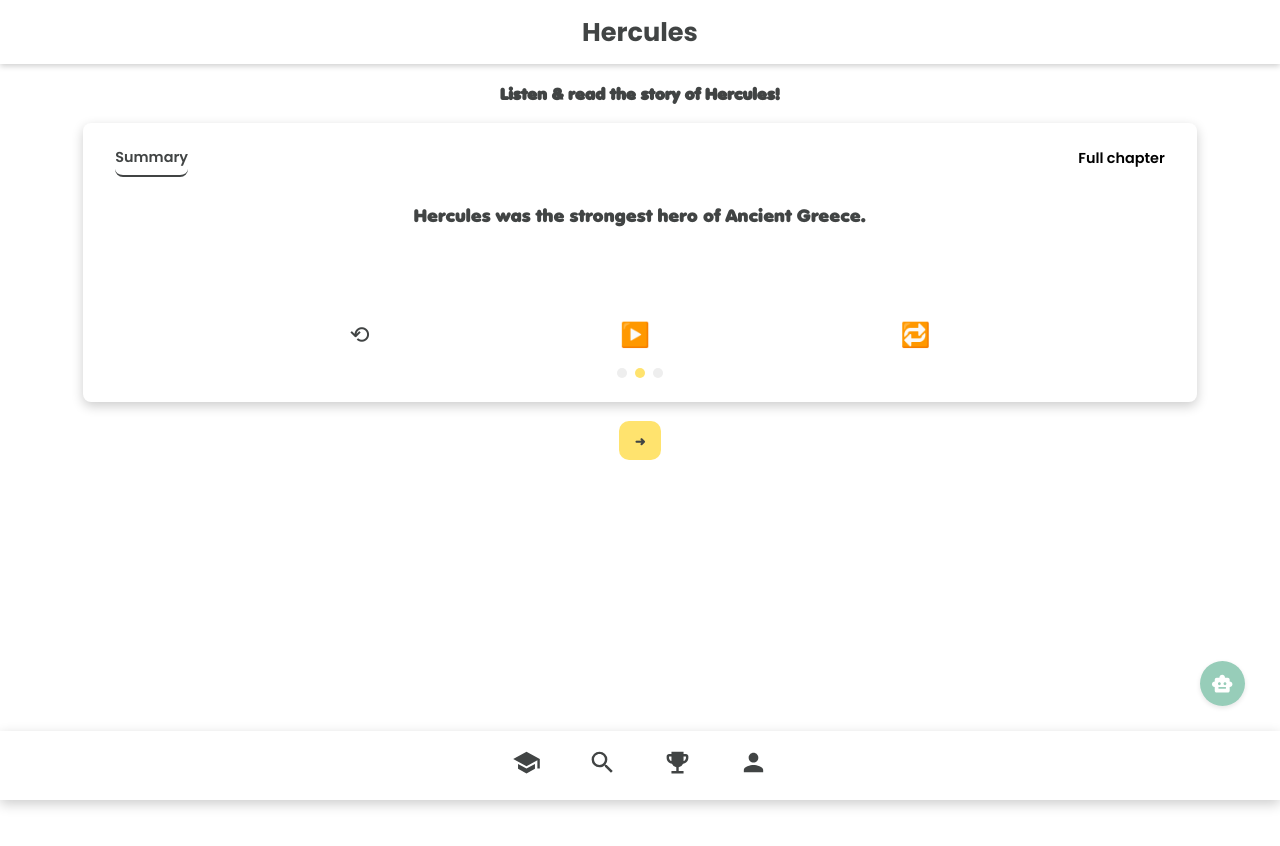
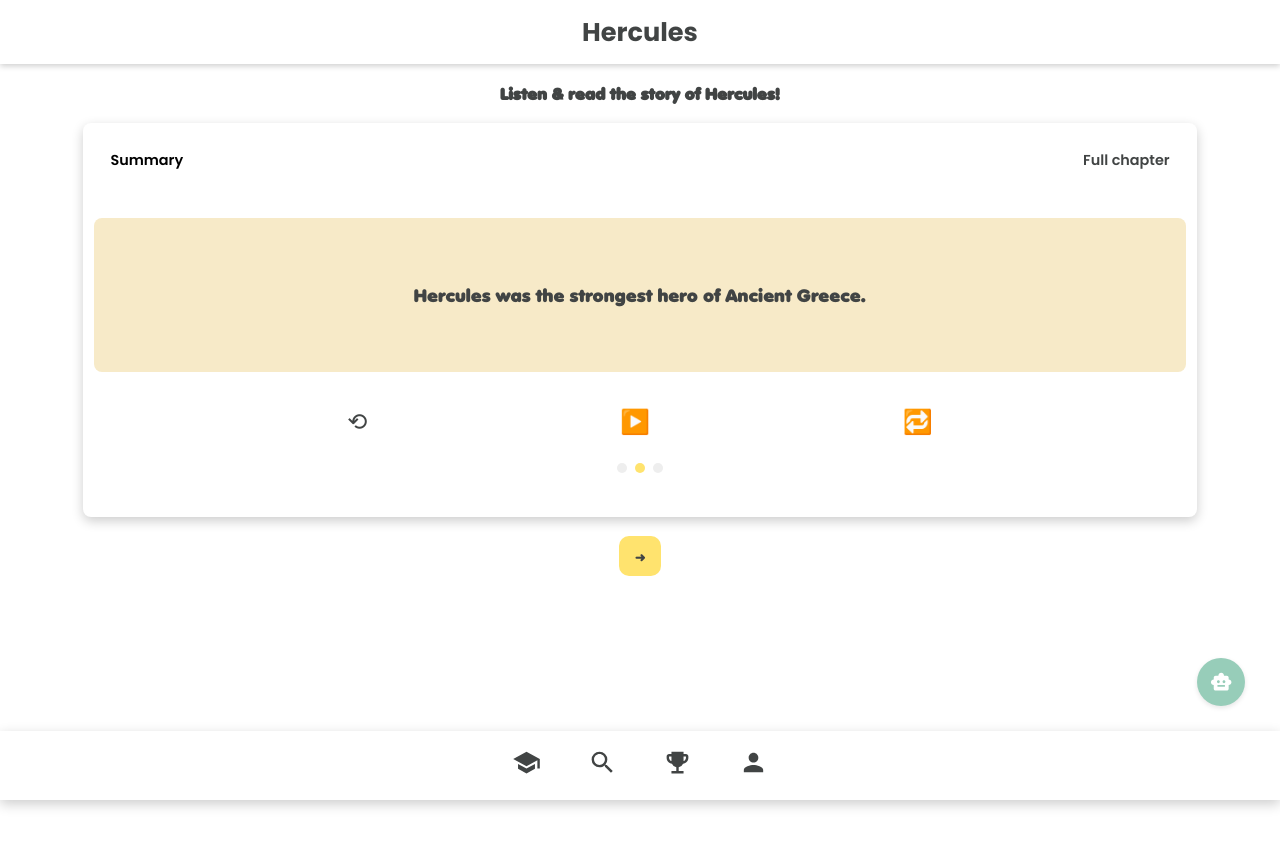
Before and after one commit to LitoKarageorgou/bright-app, a React (Vite) app: page /courses/history/hercules/story in a window 1280 px wide. Shown: the top 846 px of the page. Built offline with nearby package versions, Linux system fonts and the light colour scheme.

Commit message:
feat: replace video with the final version, continue building HerculesStoryScreen

```diff
--- a/src/components/AiButton.module.css
+++ b/src/components/AiButton.module.css
@@ -4,8 +4,8 @@
   right: 2.2rem;
   background-color: var(--color-accent-mint);
   border-radius: 50%;
-  width: 45px;
-  height: 45px;
+  width: 48px;
+  height: 48px;
   box-shadow: 0 2px 5px rgba(0, 0, 0, 0.1);
   display: flex;
   justify-content: center;
--- a/src/components/AiChat.module.css
+++ b/src/components/AiChat.module.css
@@ -10,11 +10,13 @@
   z-index: 99999;
   display: flex;
   flex-direction: column;
+  overflow: hidden;
 }
 
 .chatBox {
   display: flex;
   flex-direction: column;
+  overflow: hidden;
   height: 100vh;
 }
 
--- a/src/components/HerculesStoryScreen.module.css
+++ b/src/components/HerculesStoryScreen.module.css
@@ -12,7 +12,6 @@
   font-size: 1rem;
   font-weight: 600;
   padding: 1.1rem 1.9rem;
-  text-align: center;
 }
 
 /* Card */
@@ -23,16 +22,17 @@
   width: 87%;
   display: flex;
   flex-direction: column;
-  gap: 1rem;
-  padding: 1.5rem 1rem;
+  gap: 1.5rem;
   text-align: center;
+  padding: 0.7rem;
+  padding-bottom: 2.75rem;
 }
 
 /* Tabs */
 .tabHeader {
   display: flex;
   justify-content: space-between;
-  padding: 0 1rem;
+  padding: 1rem;
 }
 
 .tab, .activeTab {
@@ -40,24 +40,24 @@
   font-size: 0.9rem;
   font-weight: 600;
   background: none;
-  border: none;
   padding-bottom: 0.4rem;
   cursor: pointer;
-  color: var(--color-secondary-text);
+  color: var(--color-primary-text);
 }
 
 .activeTab {
-  border-bottom: 2px solid var(--color-primary-text);
-  color: var(--color-primary-text);
+  color: var(--color-secondary-text);
 }
 
 /* Story Text */
 .storyText {
   font-family: var(--font-primary);
   font-size: 1.1rem;
-  padding: 0.6rem 1rem;
+  padding: 4rem 1rem;
   color: var(--color-primary-text);
   min-height: 100px;
+  background-color: #F7EAC8;
+  border-radius: var(--radius-main);
 }
 
 /* Controls */
--- a/src/components/HerculesVideoScreen.module.css
+++ b/src/components/HerculesVideoScreen.module.css
@@ -48,14 +48,6 @@
 video:fullscreen {
  object-fit: cover;
   object-position: center;
-}
-
-/* Safari / WebKit fallback */
-video:-webkit-full-screen {
-  object-fit: contain;
-  padding: 0 !important;
-  border-radius: 0;
-  background-color: black;
 }
 
 .playOverlay {
```
Also changed, not shown: 1 other file (tests, documents, lock files or other folders).
